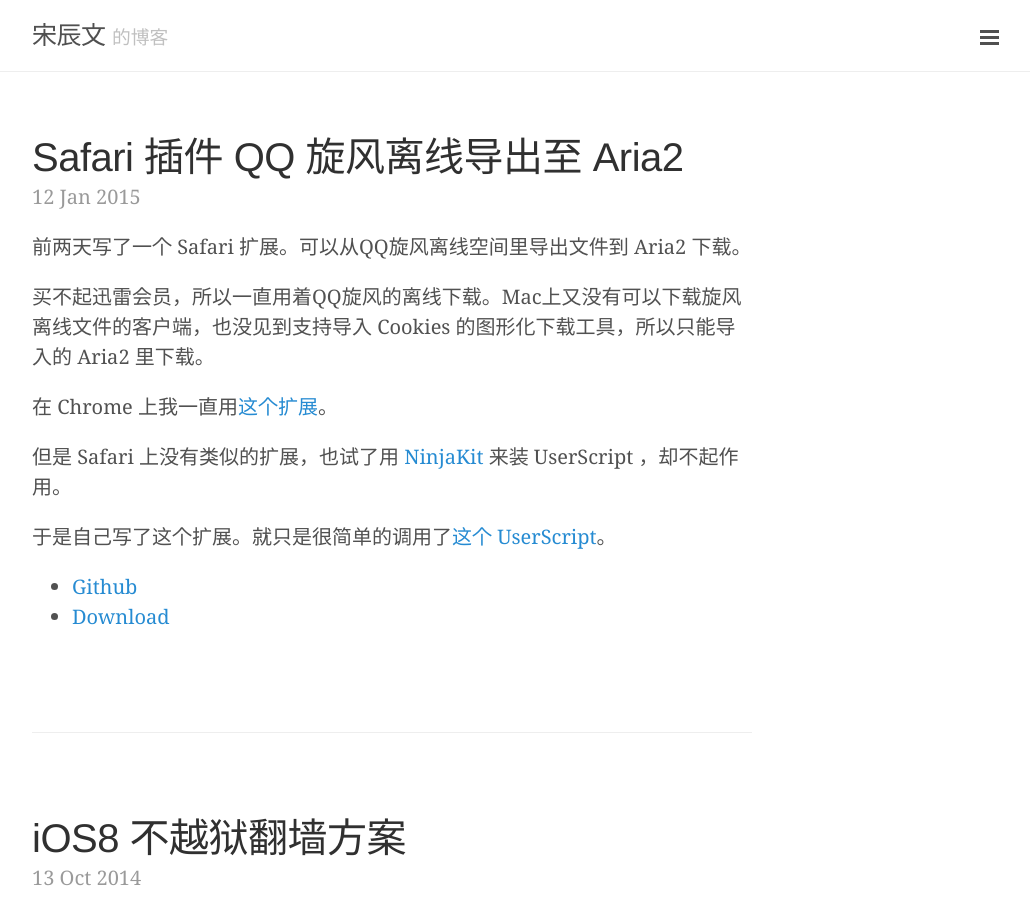
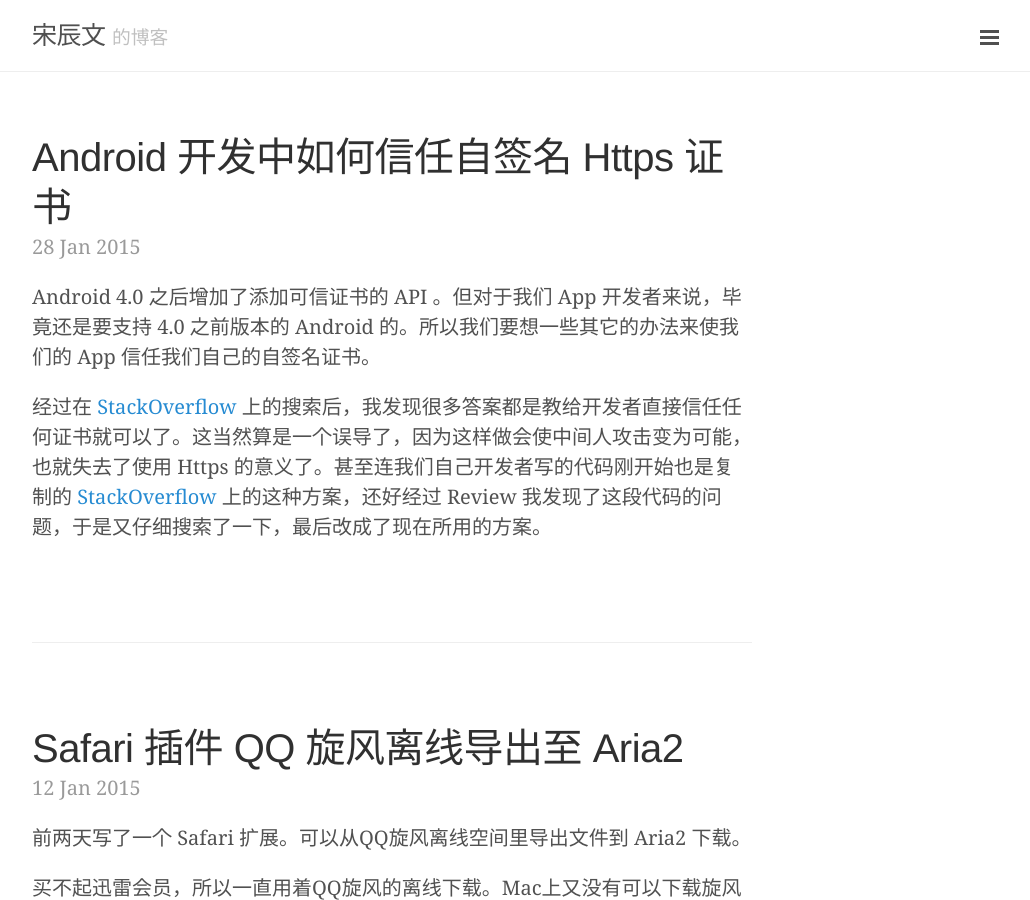
Before and after one commit to songchenwen/songchenwen.github.io, a Jekyll site: the page built from index.html, in a window 1280 px wide and 900 px high. Shown: the whole window, without its empty margins (248-1278 px from the left). Built offline with Jekyll 4.4.1, drawn with Linux system fonts in a browser that asks for light colours; the list of posts is cut into pages by our own code; some of the changed text lies outside the part shown.

Commit message:
new article

```diff
--- /dev/null
+++ b/_posts/2015-01-28-android-trust-self-signed-ssl-certificate.md
@@ -0,0 +1,85 @@
+---
+layout : post
+title : Android 开发中如何信任自签名 Https 证书
+categories :
+  - Tech
+tags :
+  - Android
+  - Https
+---
+
+Android 4.0 之后增加了添加可信证书的 API 。但对于我们 App 开发者来说，毕竟还是要支持 4.0 之前版本的 Android 的。所以我们要想一些其它的办法来使我们的 App 信任我们自己的自签名证书。
+
+经过在 [StackOverflow] 上的搜索后，我发现很多答案都是教给开发者直接信任任何证书就可以了。这当然算是一个误导了，因为这样做会使中间人攻击变为可能，也就失去了使用 Https 的意义了。甚至连我们自己开发者写的代码刚开始也是复制的 [StackOverflow] 上的这种方案，还好经过 Review 我发现了这段代码的问题，于是又仔细搜索了一下，最后改成了现在所用的方案。
+
+<!-- more -->
+
+# 生成 `KeyStore` 文件
+
+由于我们要用代码构造自己的 `KeyStore` 实例，所以我们要先准备好 Android 系统能导入的 `KeyStore` 文件。这里我们要用 `Bouncy Castle` 的格式来生成一个 `KeyStore` 文件。
+
+先去下载一个 [`Bouncy Castle` 的 jar 文件](http://www.bouncycastle.org/download/bcprov-jdk15on-146.jar)。
+
+然后下载 [这个 shell script](https://github.com/bither/bitherj/raw/master/scripts/cert2keystore_bks.sh)。
+
+把这两个文件放在同一个目录下。再把服务器的证书公钥（`pem` 格式）也放在这个目录下，比如我们就叫它 `cacert.pem` 吧。
+
+打开终端，cd 到这个目录里。
+
+赋予 `cert2keystore_bks.sh` 可执行权限。
+
+~~~ bash
+chmod +x cert2keystore_bks.sh
+~~~
+
+然后执行命令生成 `KeyStore` 文件。
+
+这里需要我们想一个密语用来加密证书，随便一个就行，因为反正我们这里存的也只是公钥，保密需求不大，而且这个密语也是要写到代码里用来读取 `KeyStore` 的。假设我们使用 `bither` 做密语。
+
+执行如下命令。
+
+~~~ bash
+./cert2keystore_bks.sh cacert.pem bither
+~~~
+
+现在我们有了自己的 `KeyStore` 文件了 `bithertruststore.bks`。把它放到 Android 项目的 `res/raw` 里吧。
+
+# 自定义 `TrustManager`
+
+我们需要写一个自定义的 `TrustManager` 来给 `Https` 连接用。这个 `TrustManager` 首先要调用系统默认的 `TrustManager` 来检查 `Https` 证书。如果没有通过系统默认的检查，再用我们自己的 `KeyStore` 来进行检查。两层检查都没通过，才会认定这个证书不可信。
+
+这段代码很简单，可以从 [这里](https://github.com/bither/bitherj/raw/master/bitherj/src/main/java/net/bither/bitherj/api/BitherTrustManager.java) 下载到。使用时只要在构造函数中传入我们自己的 `KeyStore` 就可以了。
+
+# 生成自定义 `KeyStore` 实例
+
+使用之前的 `KeyStore` 文件和密语来构造一个自定义的 `KeyStore` 实例出来。这样我们就可以调用构造函数生成一个我们自定义的 `TrustManager` 了。
+
+~~~ java
+KeyStore localTrustStore = KeyStore.getInstance("BKS");
+InputStream input = context.getResources().openRawResource(R.raw.bithertruststore);
+try {
+    localTrustStore.load(input, "bither".toCharArray());
+} finally {
+    input.close();
+}
+
+BitherTrustManager trustManager = new BitherTrustManager(localTrustStore);
+~~~
+
+# 设为默认
+
+现在我们已经有了一个可以信任我们的自签名证书的自定义 `TrustManager` 了。我们希望所有我们的 App 发起的 `Https` 都默认使用这个 `TrustManager`。
+
+~~~ java
+SSLContext sc = SSLContext.getInstance("SSL");
+sc.init(null, new TrustManager[]{trustManager}, new java.security.SecureRandom());
+HttpsURLConnection.setDefaultSSLSocketFactory(sc.getSocketFactory());
+~~~
+
+# 结语
+
+现在我们就可以用自签名的证书来为 Android App 提供 `Https` 服务了。
+
+真的不要再用 [StackOverflow] 上那些信任任何证书的解决方案了。
+
+[StackOverflow]: http://stackoverflow.com
```
Also changed, not shown: _posts/2014-08-11-hexo-auto-publisher-on-heroku.md (+1 -0 lines).
